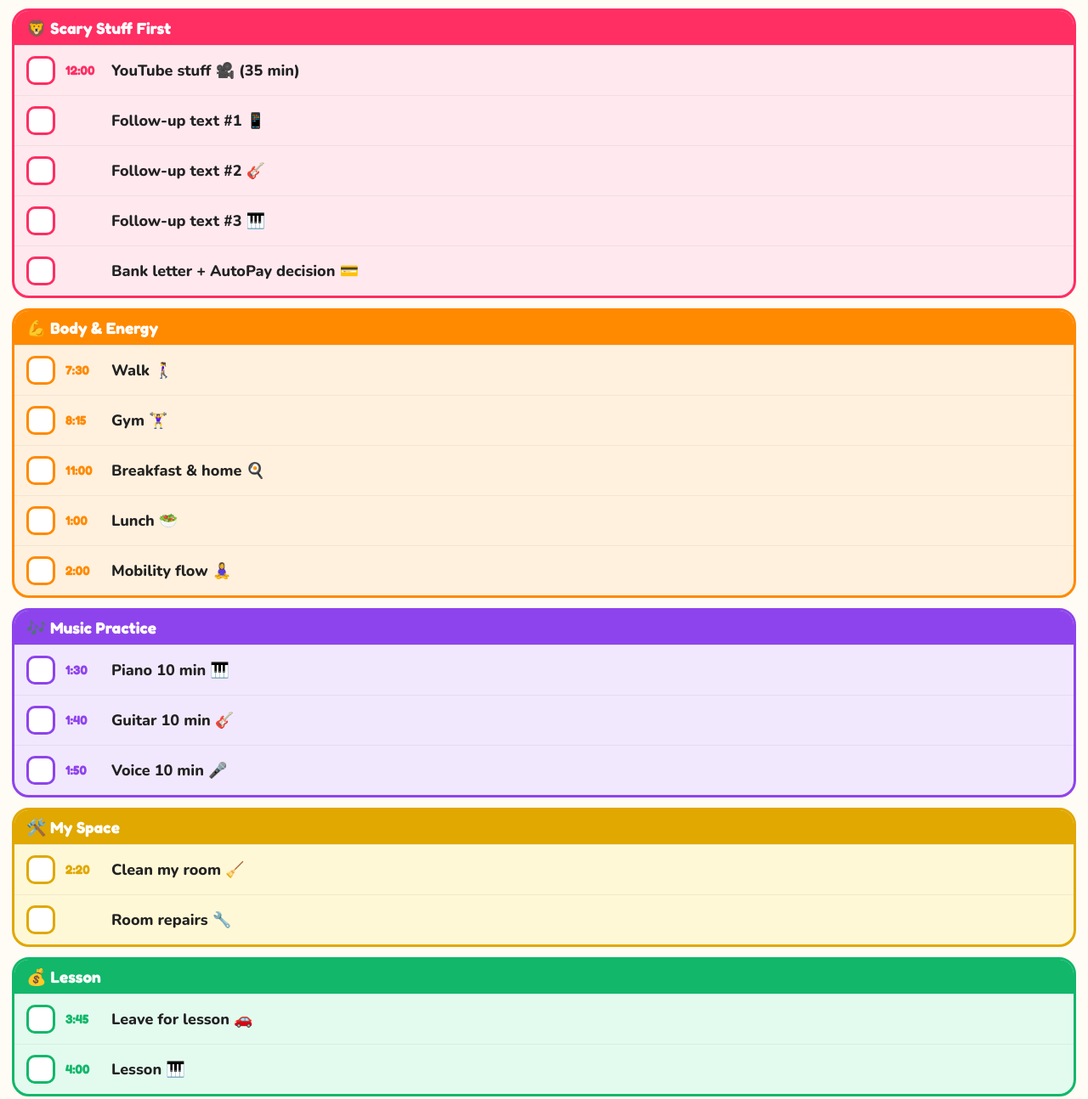
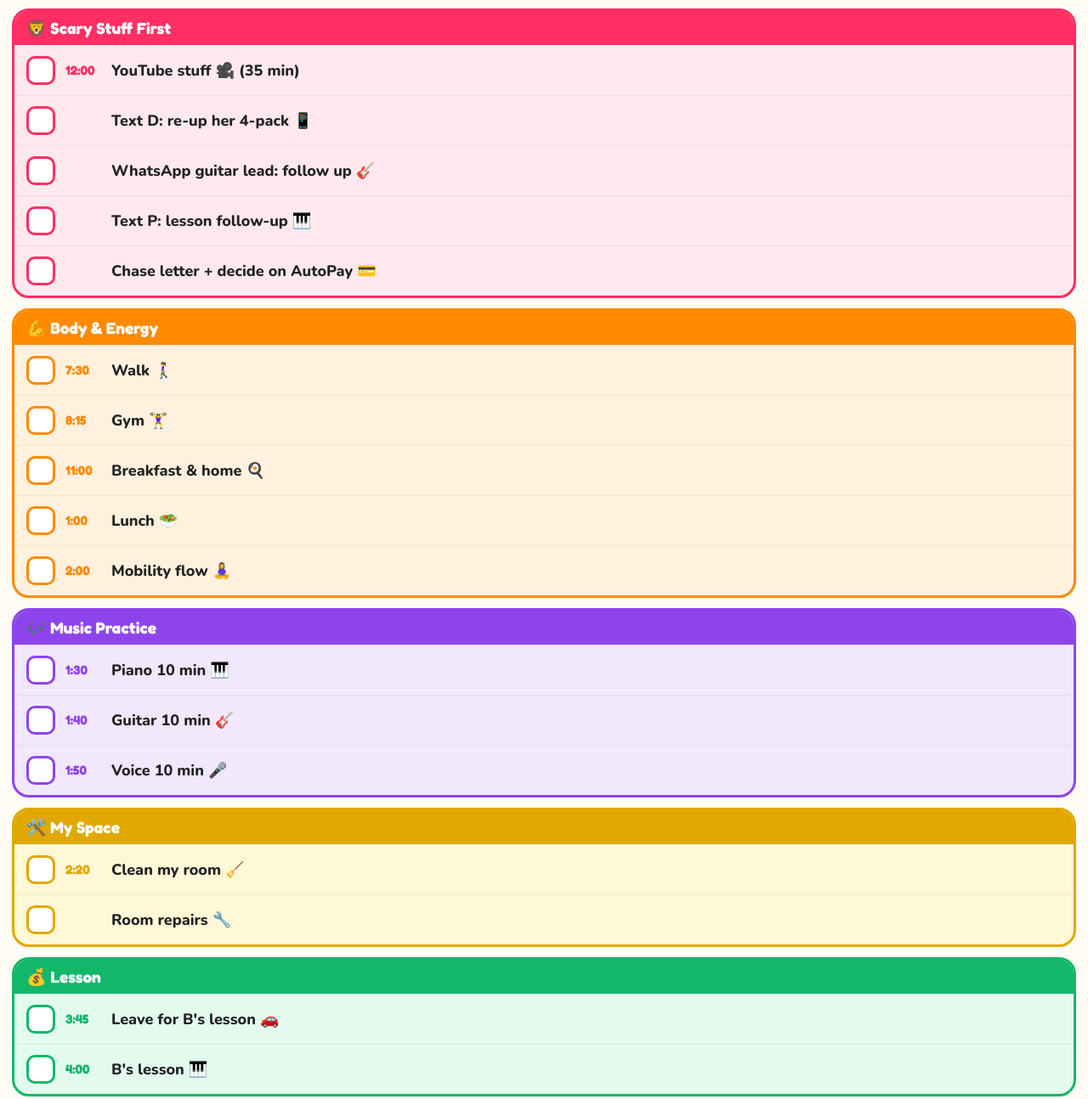
Before and after one commit to debbieashvil-web/rpm-day, a plain HTML site: page index.html in a window 1280 px wide. Shown: the part 226-1520 px from the top of the page at 85% size. Drawn offline with nearby package versions, Linux system fonts and the light colour scheme.

Commit message:
Clearer labels

```diff
--- a/index.html
+++ b/index.html
@@ -37,13 +37,13 @@ const FALLBACK={"date":"2026-10-23","title":"Fri Oct 23","tag":"Scary things fir
 "why":"Doing the scary things first means fear doesn't run my day. 💪",
 "sections":[
 {"name":"🦁 Scary Stuff First","color":"#FF2E63","tint":"#FFE9EF","items":[
-["s1","12:00","YouTube stuff 🎥 (35 min)"],["s2","","Follow-up text #1 📱"],["s3","","Follow-up text #2 🎸"],["s4","","Follow-up text #3 🎹"],["s5","","Bank letter + AutoPay decision 💳"]]},
+["s1","12:00","YouTube stuff 🎥 (35 min)"],["s2","","Text D: re-up her 4-pack 📱"],["s3","","WhatsApp guitar lead: follow up 🎸"],["s4","","Text P: lesson follow-up 🎹"],["s5","","Chase letter + decide on AutoPay 💳"]]},
 {"name":"💪 Body & Energy","color":"#FF8A00","tint":"#FFF1DE","items":[
 ["b1","7:30","Walk 🚶‍♀️"],["b2","8:15","Gym 🏋️‍♀️"],["b3","11:00","Breakfast & home 🍳"],["b4","1:00","Lunch 🥗"],["b5","2:00","Mobility flow 🧘‍♀️"]]},
 {"name":"🎶 Music Practice","color":"#8E44EC","tint":"#F2E8FE","items":[
 ["m1","1:30","Piano 10 min 🎹"],["m2","1:40","Guitar 10 min 🎸"],["m3","1:50","Voice 10 min 🎤"]]},
 {"name":"🛠️ My Space","color":"#E0A800","tint":"#FFF8D6","items":[["r1","2:20","Clean my room 🧹"],["r2","","Room repairs 🔧"]]},
-{"name":"💰 Lesson","color":"#12B76A","tint":"#E3FBEF","items":[["l1","3:45","Leave for lesson 🚗"],["l2","4:00","Lesson 🎹"]]},
+{"name":"💰 Lesson","color":"#12B76A","tint":"#E3FBEF","items":[["l1","3:45","Leave for B's lesson 🚗"],["l2","4:00","B's lesson 🎹"]]},
 {"name":"🕯️ Shabbat Ready","color":"#1E90FF","tint":"#E2F1FF","items":[["sh1","4:45","Shabbat chores ✨"],["sh2","5:45","Candle lighting 🕯️"]]}]}
 ;
 // Webhook config arrives once via link: index.html#hook=URL&key=KEY -> saved on phone only, never in repo
--- a/plan.json
+++ b/plan.json
@@ -3,11 +3,11 @@
 "why":"Doing the scary things first means fear doesn't run my day. 💪",
 "sections":[
 {"name":"🦁 Scary Stuff First","color":"#FF2E63","tint":"#FFE9EF","items":[
-["s1","12:00","YouTube stuff 🎥 (35 min)"],["s2","","Follow-up text #1 📱"],["s3","","Follow-up text #2 🎸"],["s4","","Follow-up text #3 🎹"],["s5","","Bank letter + AutoPay decision 💳"]]},
+["s1","12:00","YouTube stuff 🎥 (35 min)"],["s2","","Text D: re-up her 4-pack 📱"],["s3","","WhatsApp guitar lead: follow up 🎸"],["s4","","Text P: lesson follow-up 🎹"],["s5","","Chase letter + decide on AutoPay 💳"]]},
 {"name":"💪 Body & Energy","color":"#FF8A00","tint":"#FFF1DE","items":[
 ["b1","7:30","Walk 🚶‍♀️"],["b2","8:15","Gym 🏋️‍♀️"],["b3","11:00","Breakfast & home 🍳"],["b4","1:00","Lunch 🥗"],["b5","2:00","Mobility flow 🧘‍♀️"]]},
 {"name":"🎶 Music Practice","color":"#8E44EC","tint":"#F2E8FE","items":[
 ["m1","1:30","Piano 10 min 🎹"],["m2","1:40","Guitar 10 min 🎸"],["m3","1:50","Voice 10 min 🎤"]]},
 {"name":"🛠️ My Space","color":"#E0A800","tint":"#FFF8D6","items":[["r1","2:20","Clean my room 🧹"],["r2","","Room repairs 🔧"]]},
-{"name":"💰 Lesson","color":"#12B76A","tint":"#E3FBEF","items":[["l1","3:45","Leave for lesson 🚗"],["l2","4:00","Lesson 🎹"]]},
+{"name":"💰 Lesson","color":"#12B76A","tint":"#E3FBEF","items":[["l1","3:45","Leave for B's lesson 🚗"],["l2","4:00","B's lesson 🎹"]]},
 {"name":"🕯️ Shabbat Ready","color":"#1E90FF","tint":"#E2F1FF","items":[["sh1","4:45","Shabbat chores ✨"],["sh2","5:45","Candle lighting 🕯️"]]}]}
```
